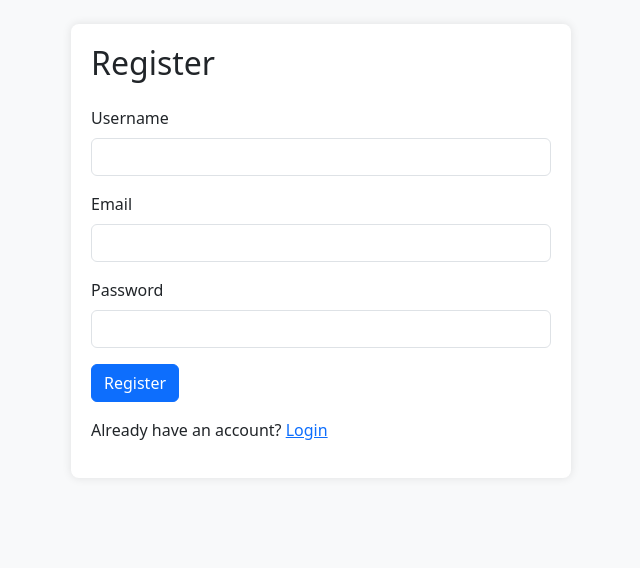
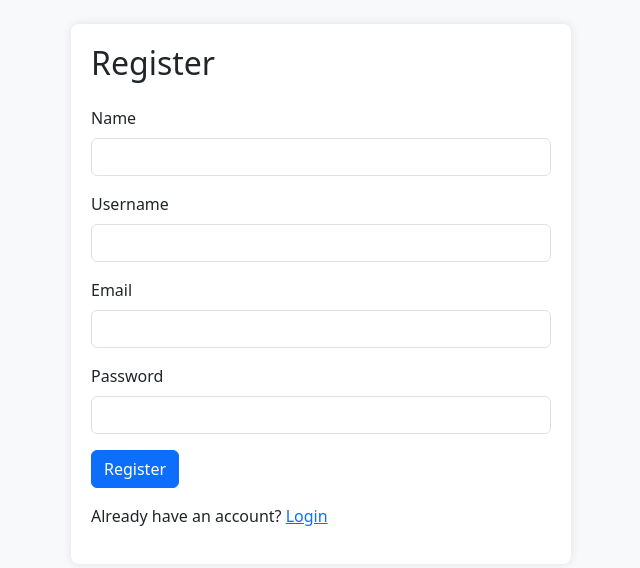
Before and after one commit to viktorijatodosieva/UIKTP_NoteSync, a Flask app: page /register in a window 1280 px wide. Shown: the part 76-644 px from the top of the page, without its empty margins (319-959 px from the left). Run offline with Flask 3, Linux system fonts and the light colour scheme.

Commit message:
Update register form

```diff
--- a/app/forms.py
+++ b/app/forms.py
@@ -3,6 +3,7 @@ from wtforms import StringField, PasswordField, BooleanField, TextAreaField
 from wtforms.validators import DataRequired, Email, Length
 
 class RegistrationForm(FlaskForm):
+    name = StringField('Name', validators=[DataRequired()])
     username = StringField('Username', validators=[DataRequired(), Length(min=4, max=25)])
     email = StringField('Email', validators=[DataRequired(), Email()])
     password = PasswordField('Password', validators=[DataRequired(), Length(min=6)])
--- a/app/routes.py
+++ b/app/routes.py
@@ -27,6 +27,7 @@ def register():
 
     if form.validate_on_submit():
         username = form.username.data
+        name = form.name.data
         email = form.email.data
         password = form.password.data
 
@@ -35,11 +36,10 @@ def register():
         elif User.query.filter_by(email=email).first():
             flash('Email already registered', 'danger')
         else:
-
             user = User(
+                name=name,
                 username=username,
                 email=email,
-                name=username
             )
             user.set_password(password)
             db.session.add(user)
--- a/app/templates/auth/register.html
+++ b/app/templates/auth/register.html
@@ -5,6 +5,17 @@
         <h2 class="mb-4">Register</h2>
         <form method="POST">
             {{ form.hidden_tag() }}
+            <div class="mb-3">
+                {{ form.name.label(class="form-label") }}
+                {{ form.name(class="form-control") }}
+                {% if form.name.errors %}
+                    <div class="text-danger">
+                        {% for error in form.name.errors %}
+                            <small>{{ error }}</small>
+                        {% endfor %}
+                    </div>
+                {% endif %}
+            </div>
             <div class="mb-3">
                 {{ form.username.label(class="form-label") }}
                 {{ form.username(class="form-control") }}
--- a/app/templates/base.html
+++ b/app/templates/base.html
@@ -51,6 +51,12 @@
                                 <a class="nav-link" href="{{ url_for('main.index') }}">Dashboard</a>
                             </li>
                             <li class="nav-item">
+                                <a class="nav-link" href="{{ url_for('main.get_notes') }}">My Notes</a>
+                            </li>
+                            <li class="nav-item">
+                                <a class="nav-link" href="{{ url_for('main.get_shared_notes') }}">Shared with me</a>
+                            </li>
+                            <li class="nav-item">
                                 <a class="nav-link" href="{{ url_for('auth.logout') }}">Logout</a>
                             </li>
                         {% else %}
--- a/app/templates/dashboard.html
+++ b/app/templates/dashboard.html
@@ -10,7 +10,7 @@
                         <path d="M5 10.5a.5.5 0 0 1 .5-.5h2a.5.5 0 0 1 0 1h-2a.5.5 0 0 1-.5-.5zm0-2a.5.5 0 0 1 .5-.5h5a.5.5 0 0 1 0 1h-5a.5.5 0 0 1-.5-.5zm0-2a.5.5 0 0 1 .5-.5h5a.5.5 0 0 1 0 1h-5a.5.5 0 0 1-.5-.5zm0-2a.5.5 0 0 1 .5-.5h5a.5.5 0 0 1 0 1h-5a.5.5 0 0 1-.5-.5z"/>
                         <path d="M3 0h10a2 2 0 0 1 2 2v12a2 2 0 0 1-2 2H3a2 2 0 0 1-2-2v-12a2 2 0 0 1 2-2zm0 1a1 1 0 0 0-1 1v12a1 1 0 0 0 1 1h10a1 1 0 0 0 1-1V2a1 1 0 0 0-1-1H3z"/>
                     </svg>
-                    <h1 class="display-5 fw-bold mb-3">Welcome to your Dashboard, {{ current_user.username }}!</h1>
+                    <h1 class="display-5 fw-bold mb-3">Welcome to your Dashboard, {{ current_user.name }}!</h1>
                     <p class="lead text-muted mb-4">Manage your notes, organize your thoughts, and boost your productivity with NoteSync.</p>
                     <div class="d-grid gap-2 d-sm-flex justify-content-sm-center">
                         <a href="{{ url_for('main.get_notes') }}" class="btn btn-primary btn-lg px-4 gap-3">
```
Also changed, not shown: 2 other files. Lines whose indentation alone changed are shown as unchanged.
